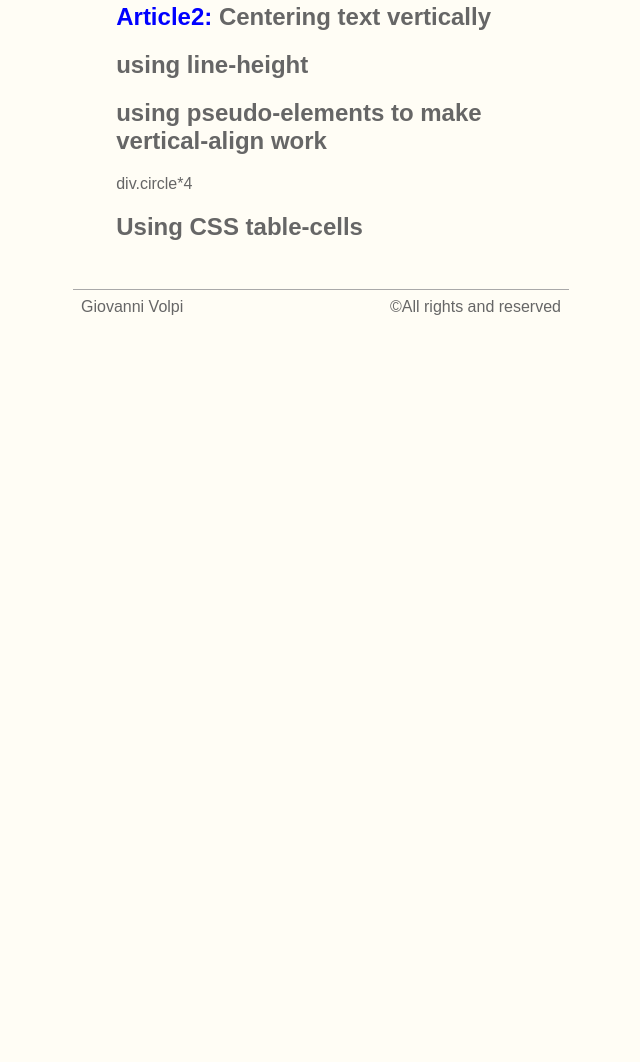
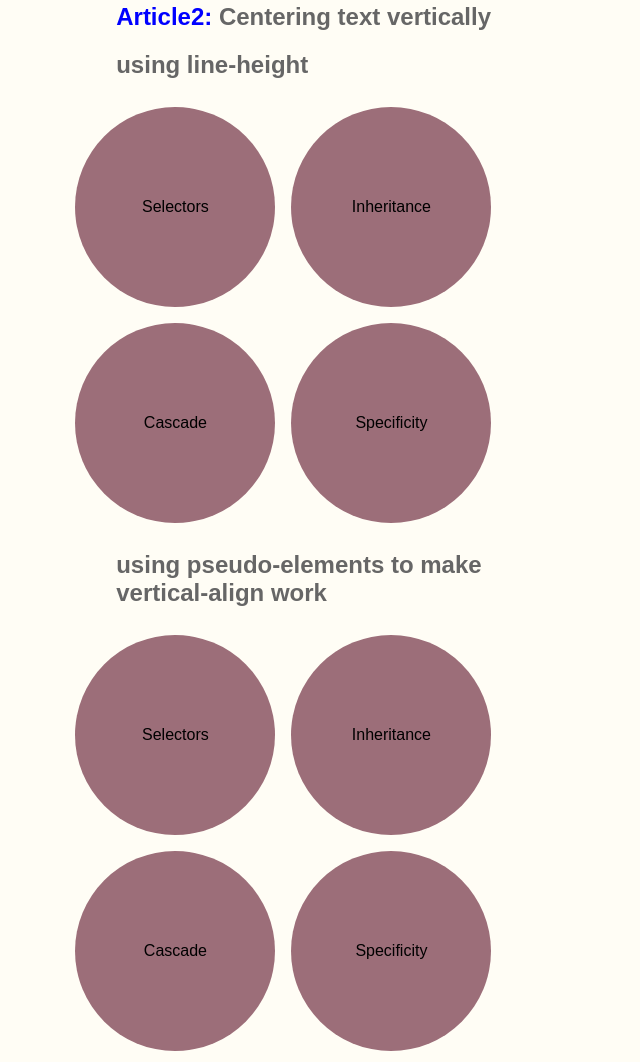
Before and after one commit to WSU-SoC-WEB2620-CU/web2620-class-activities-giovannivolpi, a website built with Vite: page src/example02.html in a window 1280 px wide. Shown: the part 797-1859 px from the top of the page, without its empty margins (319-959 px from the left). Before the commit the page ends 1153 px from the top, so only its background shows below. Built offline with nearby package versions, Linux system fonts and the light colour scheme.

Commit message:
example02

```diff
--- a/src/example02.html
+++ b/src/example02.html
@@ -54,21 +54,70 @@
 
     <section>
       <h2>using line-height</h2>
-      <div></div>
+      <div class="clearfix vcenter">
+        <div class="circle">Selectors</div>
+        <div class="circle">Inheritance</div>
+        <div class="circle">Cascade</div>
+        <div class="circle">Specificity</div>
+      </div>
     </section>
 
     <section>
       <h2>using pseudo-elements to make vertical-align work</h2>
-      <div>
-        div.circle*4
+      <div class="clearfix vcenter">
+        <div class="circle">Selectors</div>
+        <div class="circle">Inheritance</div>
+        <div class="circle">Cascade</div>
+        <div class="circle">Specificity</div>
       </div>
     </section>
 
     <section>
       <h2>Using CSS table-cells</h2>
-      <div></div>
+      <div class="clearfix vcenter">
+        <div class="circle">Selectors</div>
+        <div class="circle">Inheritance</div>
+        <div class="circle">Cascade</div>
+        <div class="circle">Specificity</div>
+      </div>
     </section>
 
+  </article>
+
+  <br>
+
+  <article>
+    <h1>Using the calc() function</h1>
+
+    <section>
+      <h2>Spacing Cirlces Properly</h2>
+      <div class="clearfix vcenter2">
+        <div class="circle">Selectors</div>
+        <div class="circle">Inheritance</div>
+        <div class="circle">Cascade</div>
+        <div class="circle">Specificity</div>
+      </div>
+    </section>
+
+    <section>
+      <h2>Spacing Cirlces Properly</h2>
+      <div class="clearfix vcenter2">
+        <div class="circle">Selectors</div>
+        <div class="circle">Inheritance</div>
+        <div class="circle">Cascade</div>
+        <div class="circle">Specificity</div>
+      </div>
+    </section>
+
+    <section>
+      <h2>Spacing Cirlces Properly</h2>
+      <div class="clearfix vcenter2">
+        <div class="circle">Selectors</div>
+        <div class="circle">Inheritance</div>
+        <div class="circle">Cascade</div>
+        <div class="circle">Specificity</div>
+      </div>
+    </section>
   </article>
   </div>
 
--- a/src/stylesheets/example02.css
+++ b/src/stylesheets/example02.css
@@ -82,3 +82,27 @@ article > h1::before{
     content: "Article" counter(article) ":"; /* display the word "Article", the vlaue of the article counter, and a colon before the content of each h1*/
     color: blue;
 }
+
+/*Styling circles*/
+
+.circle{
+    float: left;
+    width: 200px;
+    height: 200px;
+    border-radius: 100px;
+    margin: .5rem;
+    background-color: #9c6e79;
+    color: black;
+    font: 2rem;
+    text-align: center;
+}
+
+.vcenter{
+    line-height: 200px;
+
+}
+
+.vcenter{
+    line-height: 200px;
+    margin: 0 calc((100% - 800px)/8);
+}
```
